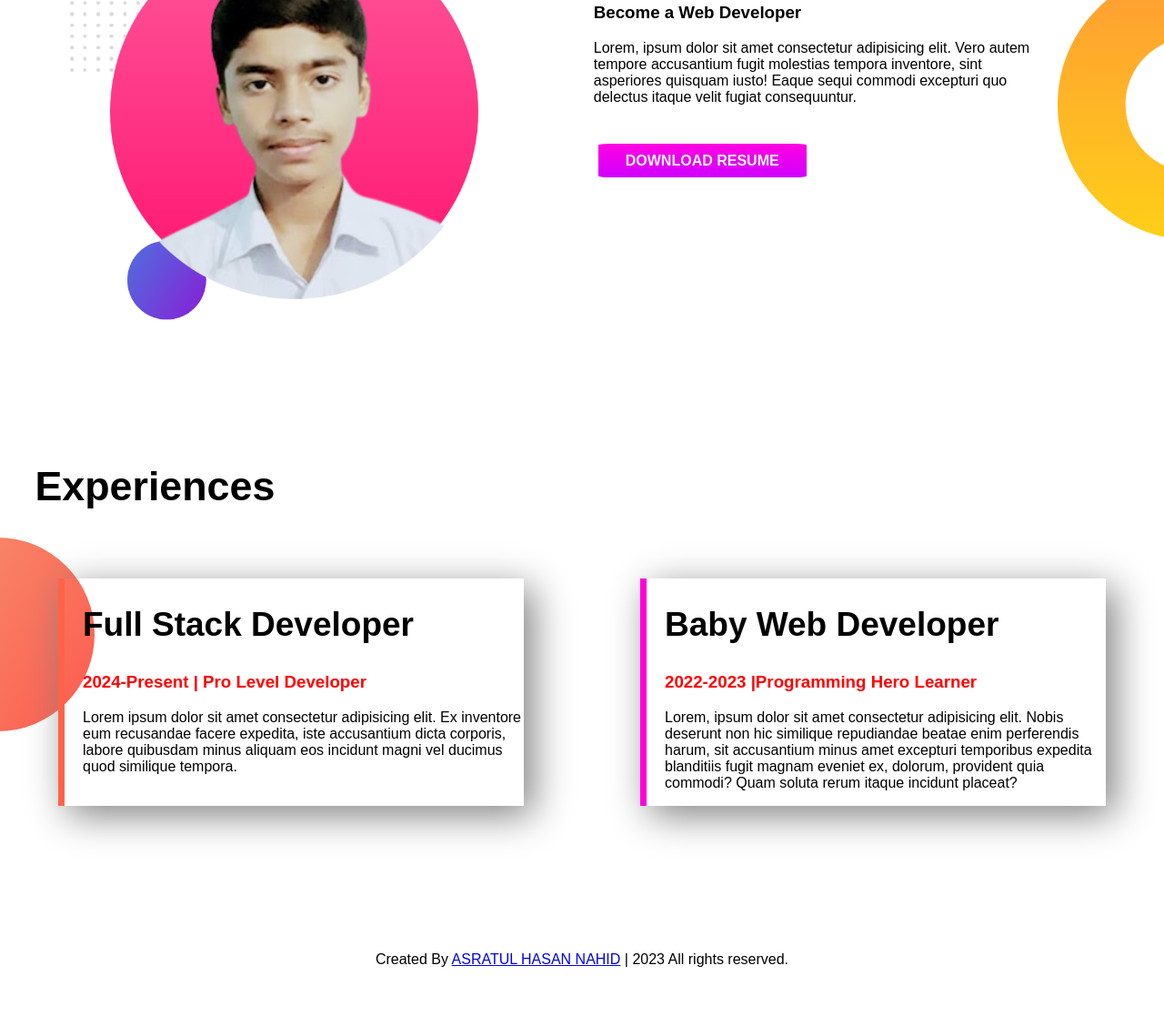
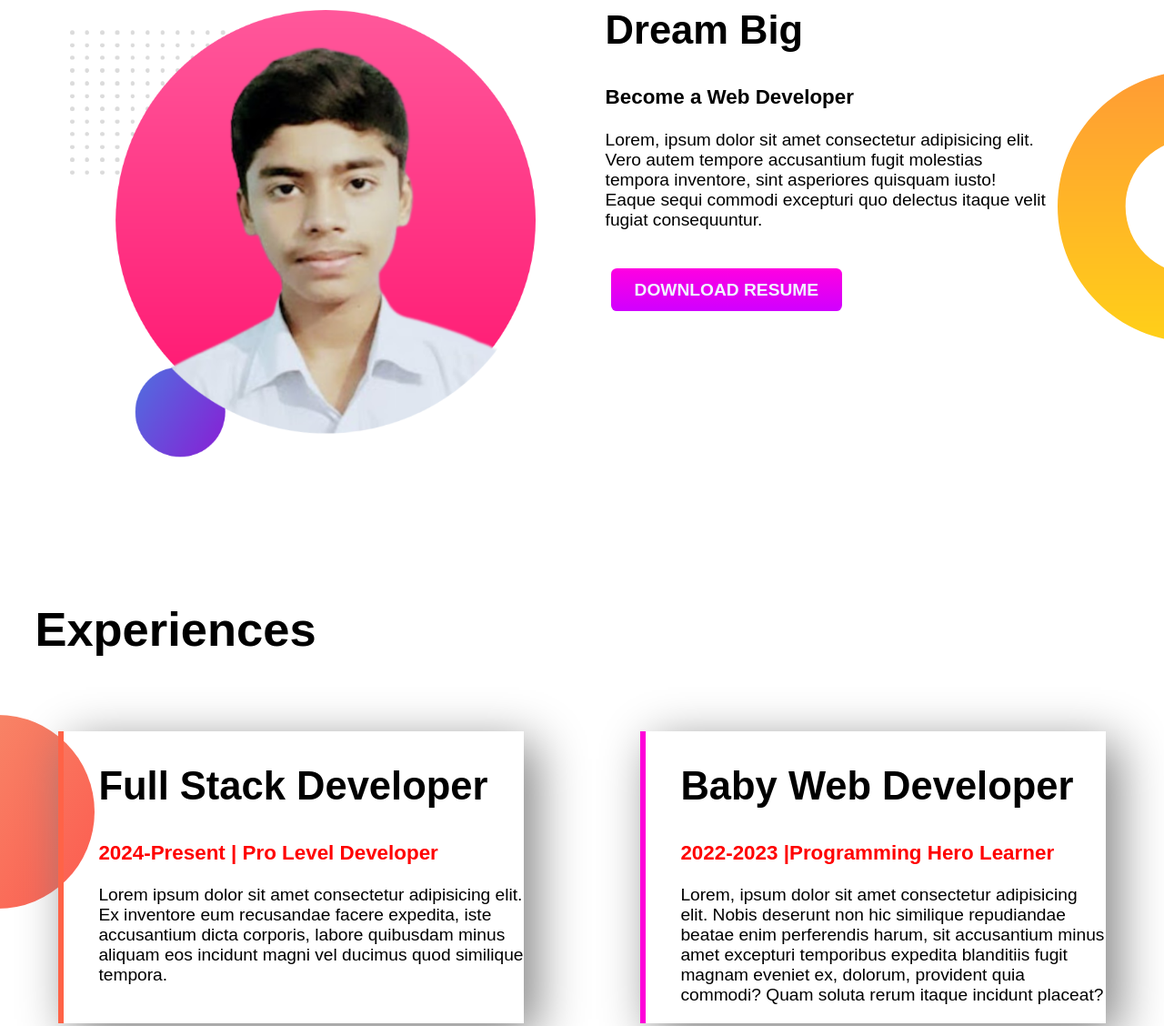
Before and after one commit to ProDeveloperBD2/developer-portfolio, a plain HTML site: page index.html in a window 1280 px wide. Shown: the part 841-1969 px from the top of the page at 91% size. Before the commit the page ends 1905 px from the top, so only its background shows below. Drawn offline with Linux system fonts and the light colour scheme.

Commit message:
rasponsive-web

```diff
--- a/style.css
+++ b/style.css
@@ -5,16 +5,15 @@ body{
 
     background-image: url(images/top-banner.png);
     background-repeat: no-repeat;
-    margin: 0%;
+    margin: 0vw;
 
 }
 
 
 h1{
 
-    font-family: 'Roboto Slab', serif;
-    font-family: 'Ubuntu', sans-serif;
-    font-size: 280%;
+
+    font-size: 4.10vw;
 
 
 }
@@ -38,27 +37,23 @@ h1{
 
     color: rgb(26, 255, 0);
 }
-.text-font{
 
-    font-family: 'Ubuntu', sans-serif;
-
-}
 
 .flex-area{
 
     display: flex;
-    margin-bottom: 160px;
+    margin-bottom: 15vw;
 
 }
 .half-width{
-    width: 50%;
-    padding-left: 4%;
-    margin-left: 2%;
-    margin-top: 2%;
+    width: 50vw;
+    padding-left: 4vw;
+    margin-left: 2vw;
+    margin-top: 2vw;
 }
 .half-width img{
-    width: 90%;
-    margin-top: 4%;
+    width: 40vw;
+    margin-top: 3vw;
 
 }
 
@@ -66,16 +61,16 @@ h1{
     font-family: 'Ubuntu', sans-serif;
     text-decoration: none;
     background-image: linear-gradient(rgb(255, 0, 225), rgb(208, 0, 255));
-    border-radius: 5%;
-    padding: 10px 30px;
+    border-radius: 0.5vw;
+    padding: 1vw 2vw;
     color: aliceblue;
     font-weight: 700;
-    margin-left: 1%;
+    margin-left: 0.5vw;
 
 }
 .font-left{
 
-    margin-top: 0%;
+    margin-top: 0vw;
 
 }
 
@@ -86,15 +81,16 @@ p{
 
 
 
+
 }
 .world{
 
     color: rgb(255, 0, 217);
-    margin-left: 19%;
+    margin-left: 9.10vw;
 
 }
 .wel-left{
-    margin-left: 9%;
+    margin-left: 4vw;
 
 }
 .dream-big{
@@ -107,8 +103,8 @@ p{
 
 
 .section3-left{
-    margin-top: 12%;
-    margin-left: 3%;
+    margin-top: 12vw;
+    margin-left: 3vw;
 
 }
 .experience-color{
@@ -126,28 +122,28 @@ p{
 
 .experience-item{
 
-    width: 50%;
-    margin-top: 3%;
-    margin-left: 5%;
-    margin-right: 5%;
-    padding-left: 20px;
-    border-left: 7px solid rgb(255, 0, 217);
-    box-shadow: 10px 10px 40px gray;
+    width: 50vw;
+    margin-top: 3vw;
+    margin-left: 5vw;
+    margin-right: 5vw;
+    padding-left: 3vw;
+    border-left: 0.5vw solid rgb(255, 0, 217);
+    box-shadow: 1vw 1vw 4vw gray;
 
 
 }
 h2{
-    font-size: 37px;
+    font-size: 3.4vw;
 
 }
 #full-stack-developer{
-    border-left: 7px solid tomato;
+    border-left: 0.5vw solid tomato;
 
 }
 
 #dream-id{
 
-    margin-right: 10%;
+    margin-right: 10vw;
 }
 
 footer{
@@ -155,3 +151,14 @@ footer{
     text-align: center;
 
 }
+h3{
+    font-size: 1.75vw;
+}
+a{
+    font-size: 1.50vw;
+
+}
+p{
+    font-size: 1.50vw;
+
+}
```
